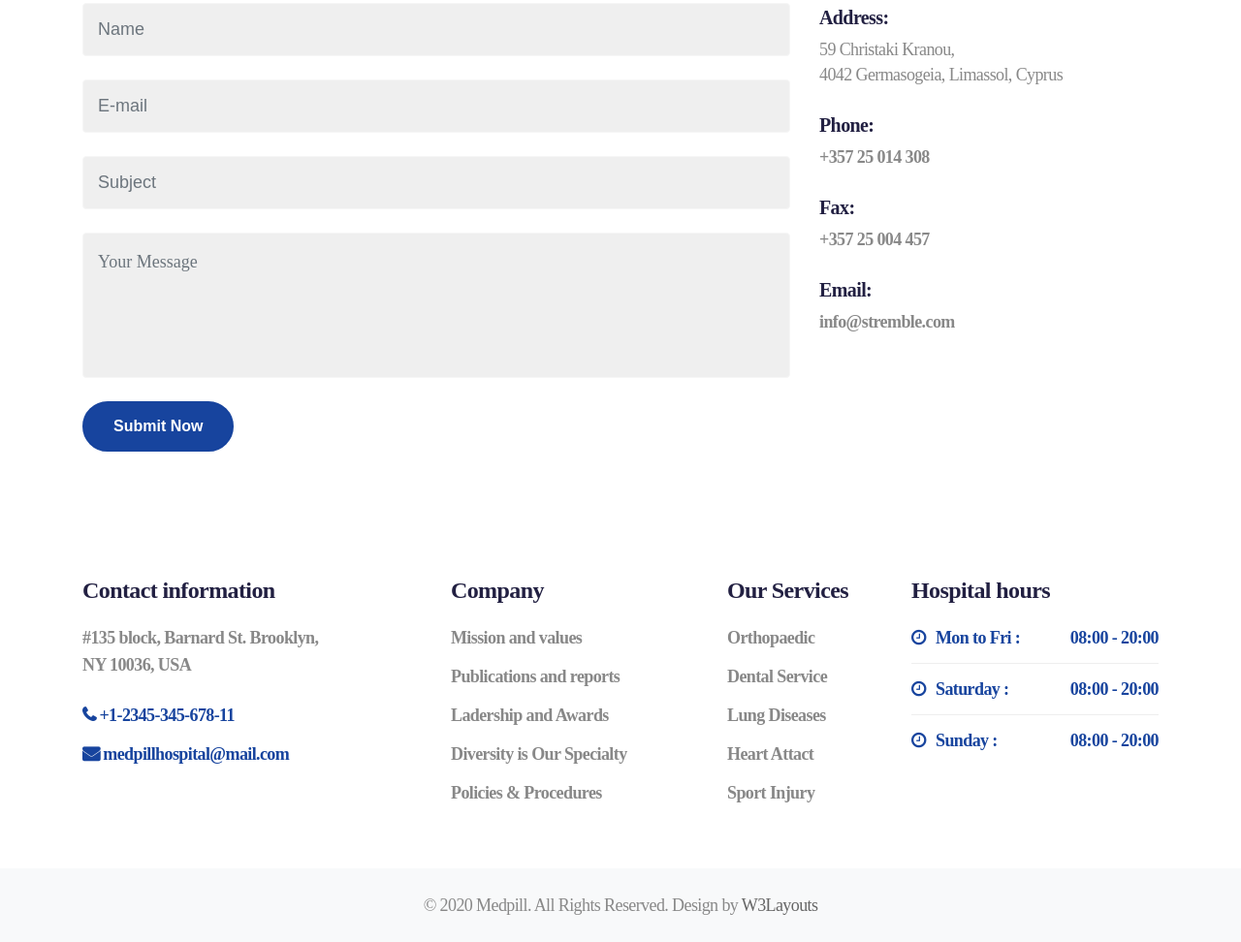
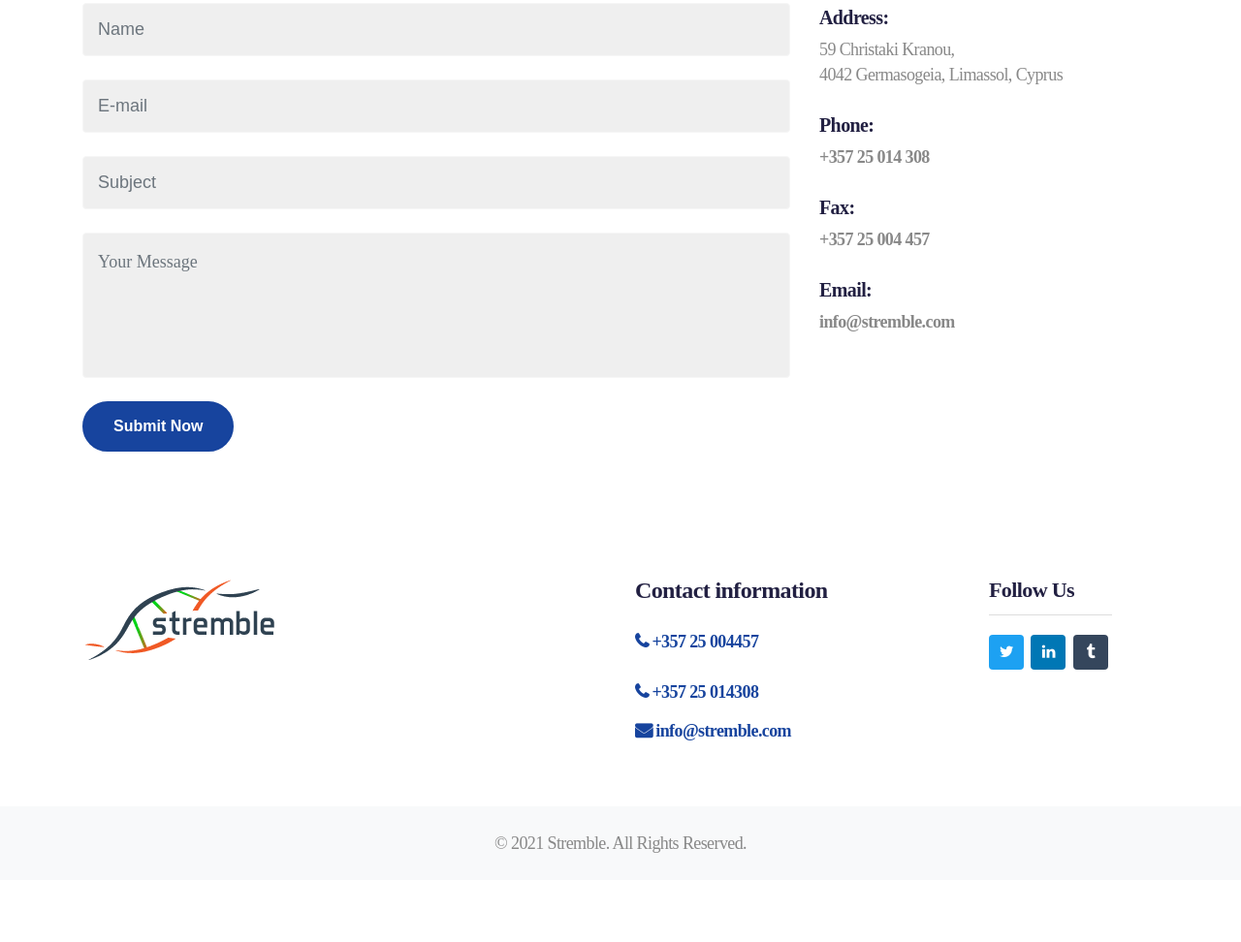
Before and after one commit to Kyriakos-Michael/stremble, a plain HTML site: page contact.html in a window 1280 px wide. Shown: the part 878-1850 px from the top of the page at 97% size. After the commit the page ends 1786 px from the top, so only its background shows below. Drawn offline with Linux system fonts and the light colour scheme; a script that the page names is missing; a web font is replaced by a local one.

Commit message:
Fixed Footer

```diff
--- a/contact.html
+++ b/contact.html
@@ -231,21 +231,35 @@ Author URL: http://w3layouts.com
         <div class="container py-lg-3">
           <div class="row footer-top-28">
             <div class="col-lg-4 col-md-6 col-sm-7 footer-list-28 mt-sm-5 mt-4">
+              <img src="assets/images/logo-1.png" />
+            </div>
+            <div class="col-lg-2">
+            </div>
+            <div class="col-lg-4 col-md-6 col-sm-7 footer-list-28 mt-sm-5 mt-4">
               <h6 class="footer-title-28">Contact information</h6>
               <ul class="address">
-                <li>
-                  <p> #135 block, Barnard St. Brooklyn, <br>NY 10036, USA</p>
+                <li class="mt-4">
+                  <p><span class="fa fa-phone"></span> <a href="tel:+357 25 004457">+357 25 004457</a></p>
                 </li>
                 <li class="mt-4">
-                  <p><span class="fa fa-phone"></span> <a href="tel:+404-11-22-89">+1-2345-345-678-11</a></p>
+                  <p><span class="fa fa-phone"></span> <a href="tel:+357 25 014308">+357 25 014308</a></p>
                 </li>
                 <li>
                   <p><span class="fa fa-envelope"></span> <a
-                      href="mailto:medpillhospital@mail.com">medpillhospital@mail.com</a></p>
+                      href="mailto:info@stremble.com">info@stremble.com</a></p>
                 </li>
               </ul>
             </div>
-            <div class="col-lg-3 col-md-6 col-sm-5 footer-list-28 mt-sm-5 mt-4">
+
+            <div class="widget-social-icons mt-sm-5 mt-4">
+              <h5 class="widget-title">Follow Us</h5>
+              <ul class="icon-rounded">
+                <li><a class="social-link twitter" href="#url" target="_blank"><i class="fa fa-twitter"></i></a></li>
+                <li><a class="social-link linkedin" href="#url" target="_blank"><i class="fa fa-linkedin"></i></a></li>
+                <li><a class="social-link tumblr" href="#url" target="_blank"><i class="fa fa-tumblr"></i></a></li>
+              </ul>
+            </div>
+            <!-- <div class="col-lg-3 col-md-6 col-sm-5 footer-list-28 mt-sm-5 mt-4">
               <h6 class="footer-title-28">Company</h6>
               <ul>
                 <li><a href="#url">Mission and values</a></li>
@@ -254,8 +268,8 @@ Author URL: http://w3layouts.com
                 <li><a href="#url">Diversity is Our Specialty</a></li>
                 <li><a href="#url">Policies & Procedures</a></li>
               </ul>
-            </div>
-            <div class="col-lg-2 col-md-6 col-sm-4 footer-list-28 mt-sm-5 mt-4">
+            </div> -->
+            <!-- <div class="col-lg-2 col-md-6 col-sm-4 footer-list-28 mt-sm-5 mt-4">
               <h6 class="footer-title-28">Our Services</h6>
               <ul>
                 <li><a href="#url">Orthopaedic</a></li>
@@ -264,27 +278,25 @@ Author URL: http://w3layouts.com
                 <li><a href="#url">Heart Attact</a></li>
                 <li><a href="#url">Sport Injury</a></li>
               </ul>
-            </div>
-            <div class="col-lg-3 col-md-6 col-sm-8 footer-list-28 mt-sm-5 mt-4">
+            </div> -->
+            <!-- <div class="col-lg-3 col-md-6 col-sm-8 footer-list-28 mt-sm-5 mt-4">
               <h6 class="footer-title-28">Hospital hours</h6>
               <ul class="timing mb-lg-4">
                 <li><a href="#URL"><span class="fa fa-clock-o"></span>Mon to Fri : <span>08:00 - 20:00</span></a></li>
                 <li><a href="#URL"><span class="fa fa-clock-o"></span>Saturday : <span>08:00 - 20:00</span></a></li>
                 <li><a href="#URL"><span class="fa fa-clock-o"></span>Sunday : <span>08:00 - 20:00</span></a></li>
               </ul>
-            </div>
+            </div> -->
           </div>
         </div>
       </div>
       <div class="midd-footer-28 align-center py-lg-4 py-3 mt-md-5 mt-3">
         <div class="container">
-          <p class="copy-footer-28 text-center"> &copy; 2020 Medpill. All Rights Reserved. Design by <a
-              href="https://w3layouts.com/">W3Layouts</a></p>
+          <p class="copy-footer-28 text-center"> &copy; 2021 Stremble. All Rights Reserved.
         </div>
       </div>
       </div>
     </footer>
-
     <!-- move top -->
     <button onclick="topFunction()" id="movetop" title="Go to top">
       &#10548;
```
Also changed, not shown: about.html (+5 -0 lines), bioinformatics.html (+5 -0 lines), brain-sciences-learn-more.html (+5 -0 lines), brain-sciences.html (+5 -0 lines), kids-stress-relief.html (+5 -0 lines), layout.html (+5 -0 lines), linked2safety.html (+5 -1 lines), publications.html (+5 -0 lines), research-proposal-management.html (+5 -0 lines), rtdi-project-impact-assessment.html (+1 -1 lines), stremble-advance-analytics.html (+5 -0 lines), system-biology.html (+5 -1 lines).
